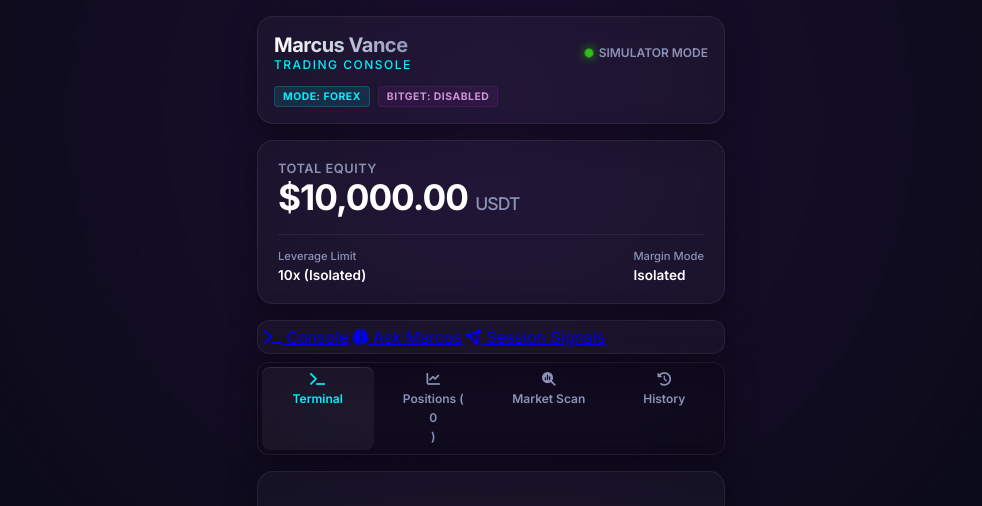
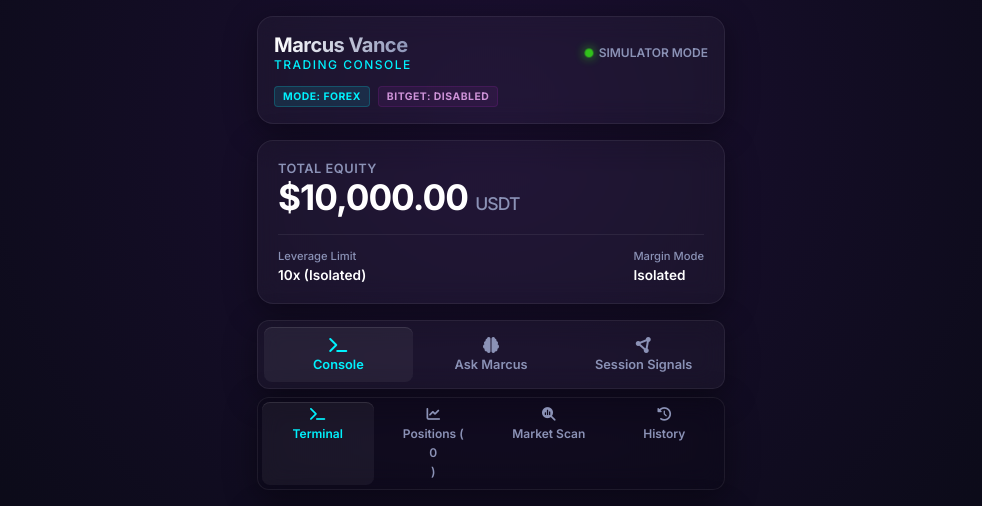
Before and after one commit to tolu3025/telegram-trader-bot, a FastAPI app: page / in a window 1280 px wide. Shown: the top 506 px of the page, without its empty margins (149-1131 px from the left). Run offline with FastAPI, Linux system fonts and the light colour scheme; data comes from the database, SQL or seed files in the repository; data that the repository does not hold is empty; a map, chart or similar area stays blank; some libraries are stand-ins or nearby versions.

Commit message:
feat: sync static/style.css with latest updates

```diff
--- a/static/style.css
+++ b/static/style.css
@@ -213,7 +213,7 @@ body {
     border-radius: 12px;
 }
 
-.tab-btn {
+.tab-btn, .nav-link {
     flex: 1;
     background: transparent;
     border: none;
@@ -228,17 +228,19 @@ body {
     flex-direction: column;
     align-items: center;
     gap: 4px;
+    text-decoration: none;
 }
 
-.tab-btn i {
+.tab-btn i, .nav-link i {
     font-size: 1rem;
 }
 
-.tab-btn.active {
+.tab-btn.active, .nav-link.active {
     background: rgba(255, 255, 255, 0.05);
     color: var(--neon-cyan);
     box-shadow: inset 0 1px 0 rgba(255, 255, 255, 0.1);
 }
+
 
 /* MAIN CONTENT */
 .main-content {
```
